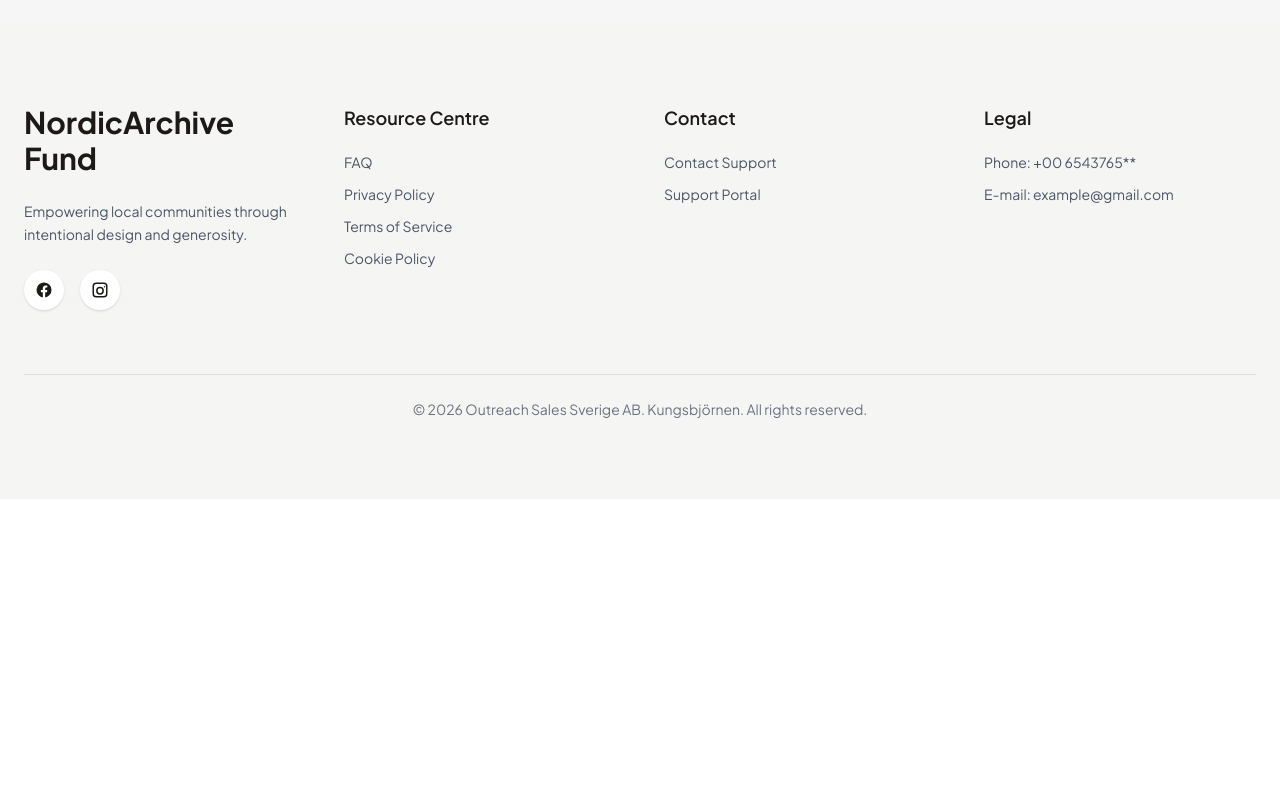
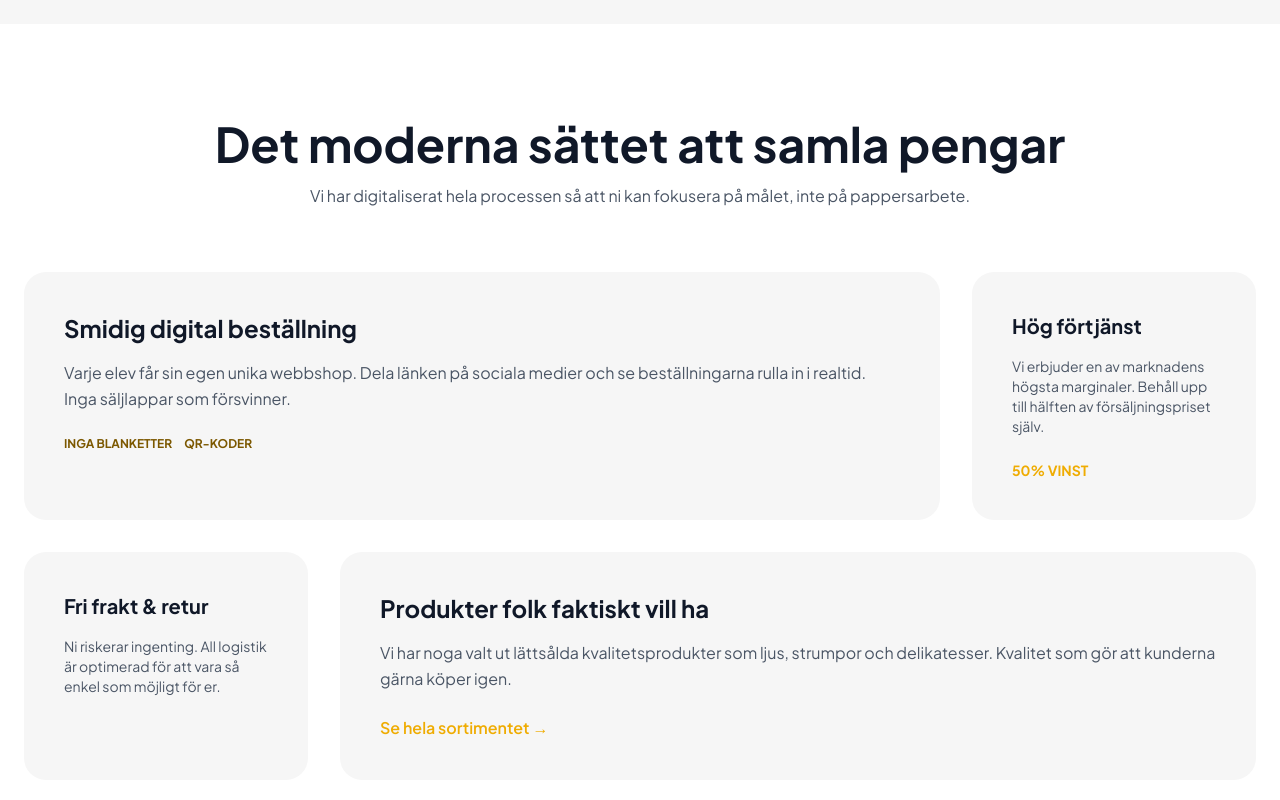
Before and after one commit to apponislam/proteinw-frontend, a Next.js app: page /sell-with-us in a window 1280 px wide. Shown: the part 1420-2220 px from the top of the page. Before the commit the page ends 1919 px from the top, so only its background shows below. Built offline with nearby package versions, Linux system fonts and the light colour scheme; no server answers.

Commit message:
fund raising section created

```diff
--- a/app/(root)/sell-with-us/page.tsx
+++ b/app/(root)/sell-with-us/page.tsx
@@ -1,3 +1,4 @@
+import FundraisingSection from "@/components/sell-with-us/FundraisingSection";
 import HowItWorks from "@/components/sell-with-us/HowItWorks";
 import SellWithUs from "@/components/sell-with-us/SellWithUs";
 import React from "react";
@@ -7,6 +8,7 @@ const page = () => {
         <>
             <SellWithUs />
             <HowItWorks />
+            <FundraisingSection />
         </>
     );
 };
--- /dev/null
+++ b/components/sell-with-us/FundraisingSection.tsx
@@ -0,0 +1,58 @@
+import React from "react";
+
+const FundraisingSection = () => {
+    return (
+        <section className="py-24 bg-white">
+            <div className="container mx-auto px-6">
+                {/* HEADER */}
+                <div className="mb-14 lg:mb-16">
+                    <h2 className="text-4xl md:text-5xl font-bold text-gray-900 text-center">Det moderna sättet att samla pengar</h2>
+
+                    <p className="text-gray-600 mt-4 text-center">Vi har digitaliserat hela processen så att ni kan fokusera på målet, inte på pappersarbete.</p>
+                </div>
+
+                {/* GRID */}
+                <div className="grid grid-cols-1 lg:grid-cols-4 gap-8">
+                    {/* 1st CARD (3/4) */}
+                    <div className="lg:col-span-3 bg-[#F6F6F6] rounded-3xl p-10">
+                        <h3 className="text-2xl font-bold text-gray-900 mb-4">Smidig digital beställning</h3>
+
+                        <p className="text-gray-600 leading-relaxed">Varje elev får sin egen unika webbshop. Dela länken på sociala medier och se beställningarna rulla in i realtid. Inga säljlappar som försvinner.</p>
+
+                        <div className="mt-6 flex gap-3 text-xs font-bold text-[#7C5800]">
+                            <span>INGA BLANKETTER</span>
+                            <span>QR-KODER</span>
+                        </div>
+                    </div>
+
+                    {/* 2nd CARD (1/4) */}
+                    <div className="lg:col-span-1 bg-[#F6F6F6] rounded-3xl p-10">
+                        <h3 className="text-xl font-bold text-gray-900 mb-4">Hög förtjänst</h3>
+
+                        <p className="text-gray-600 text-sm">Vi erbjuder en av marknadens högsta marginaler. Behåll upp till hälften av försäljningspriset själv.</p>
+
+                        <p className="mt-6 text-[#EFAC02] font-bold text-sm">50% VINST</p>
+                    </div>
+
+                    {/* 3rd CARD (1/4) */}
+                    <div className="lg:col-span-1 bg-[#F6F6F6] rounded-3xl p-10">
+                        <h3 className="text-xl font-bold text-gray-900 mb-4">Fri frakt & retur</h3>
+
+                        <p className="text-gray-600 text-sm">Ni riskerar ingenting. All logistik är optimerad för att vara så enkel som möjligt för er.</p>
+                    </div>
+
+                    {/* 4th CARD (3/4) */}
+                    <div className="lg:col-span-3 bg-[#F6F6F6] rounded-3xl p-10">
+                        <h3 className="text-2xl font-bold text-gray-900 mb-4">Produkter folk faktiskt vill ha</h3>
+
+                        <p className="text-gray-600 leading-relaxed">Vi har noga valt ut lättsålda kvalitetsprodukter som ljus, strumpor och delikatesser. Kvalitet som gör att kunderna gärna köper igen.</p>
+
+                        <button className="mt-6 text-[#EFAC02] font-semibold hover:underline">Se hela sortimentet →</button>
+                    </div>
+                </div>
+            </div>
+        </section>
+    );
+};
+
+export default FundraisingSection;
```
